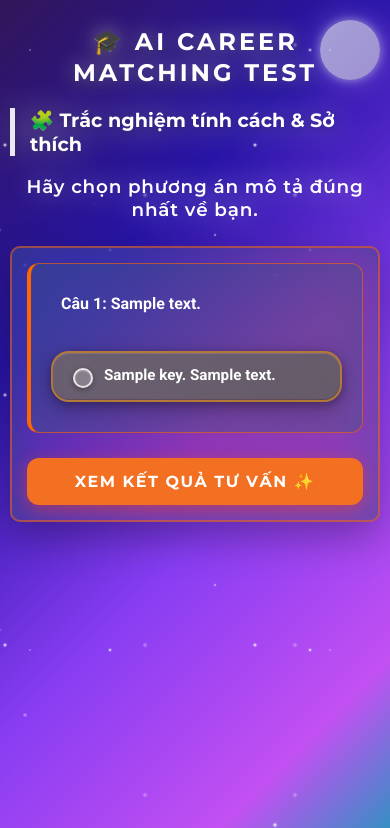
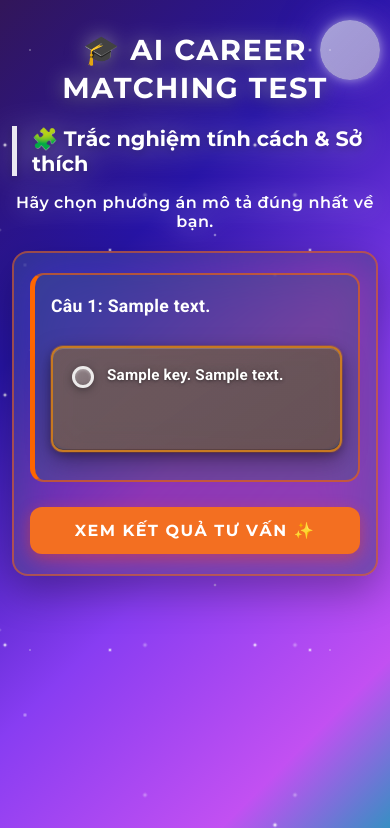
Before and after one commit to tuankiet247/OpenDay, a FastAPI app: template templates/index.html in a window 390 px wide. Shown: the top 828 px of the page. Run offline with FastAPI, Linux system fonts and the light colour scheme; the template is opened without the code that fills it: most values are stand-ins (such as "Sample title", 1, 10 or a date in 2020); some libraries are stand-ins or nearby versions.

Commit message:
Update style.css

```diff
--- a/static/style.css
+++ b/static/style.css
@@ -141,12 +141,12 @@ form, .result-box {
 
 /* Câu hỏi */
 .question-box {
-    margin-bottom: 25px;
-    padding: 20px;
+    margin-bottom: 30px;
+    padding: 25px;
     background: rgba(60, 90, 120, 0.35);
-    border: 1px solid rgba(255, 102, 0, 0.6);
-    border-left: 4px solid rgba(255, 102, 0, 1);
-    border-radius: 12px;
+    border: 2px solid rgba(255, 102, 0, 0.6);
+    border-left: 5px solid rgba(255, 102, 0, 1);
+    border-radius: 16px;
     transition: all 0.3s ease;
 }
 
@@ -158,50 +158,58 @@ form, .result-box {
 }
 
 .question-text {
-    font-size: 1.2rem;
-    font-weight: 800;
-    color: #FFFF;
-    margin-bottom: 18px;
+    font-size: 1.25rem;
+    font-weight: 700;
+    color: #FFFFFF;
+    margin-bottom: 20px;
     padding: 0;
     background: none;
     border: none;
     border-radius: 0;
+    line-height: 1.6;
+    letter-spacing: 0.3px;
 }
 
 /* Radio Buttons Customization */
 .options-container {
-    display: flex;
-    flex-direction: row;
-    flex-wrap: nowrap;
-    gap: 20px;
-    justify-content: space-between;
+    display: grid;
+    grid-template-columns: repeat(2, 1fr);
+    gap: 12px;
     padding: 10px 0;
+}
+
+@media (max-width: 768px) {
+    .options-container {
+        grid-template-columns: 1fr;
+        gap: 12px;
+    }
 }
 
 .option-label {
     cursor: pointer;
     background: linear-gradient(145deg,
-                                rgba(70, 100, 140, 0.75),
-                                rgba(60, 90, 130, 0.85));
-    padding: 16px 14px;
-    border-radius: 18px;
-    border: 2.5px solid rgba(255, 140, 0, 0.6);
-    transition: all 0.4s cubic-bezier(0.4, 0, 0.2, 1);
+                                rgba(75, 85, 110, 0.85),
+                                rgba(65, 75, 100, 0.9));
+    padding: 16px 18px;
+    border-radius: 14px;
+    border: 2.5px solid rgba(255, 140, 0, 0.7);
+    transition: all 0.35s cubic-bezier(0.4, 0, 0.2, 1);
     display: flex;
-    align-items: center;
-    justify-content: center;
-    gap: 8px;
-    flex: 1;
-    text-align: center;
-    min-width: 0;
+    align-items: flex-start;
+    justify-content: flex-start;
+    gap: 12px;
+    text-align: left;
+    min-height: 70px;
     position: relative;
     overflow: hidden;
-    -webkit-backdrop-filter: blur(12px) brightness(1.1);
-    backdrop-filter: blur(12px) brightness(1.1);
-    box-shadow: 0 6px 20px rgba(0, 0, 0, 0.3),
-                0 2px 8px rgba(0, 0, 0, 0.2),
-                inset 0 1px 0 rgba(255, 255, 255, 0.15),
-                inset 0 -1px 0 rgba(0, 0, 0, 0.2);
+    -webkit-backdrop-filter: blur(15px) saturate(180%) brightness(1.15);
+    backdrop-filter: blur(15px) saturate(180%) brightness(1.15);
+    box-shadow:
+        0 8px 24px rgba(0, 0, 0, 0.35),
+        0 3px 10px rgba(0, 0, 0, 0.25),
+        inset 0 1px 0 rgba(255, 255, 255, 0.2),
+        inset 0 -1px 0 rgba(0, 0, 0, 0.25),
+        0 0 0 1px rgba(255, 140, 0, 0.3);
 }
 
 .option-label::before {
@@ -210,13 +218,14 @@ form, .result-box {
     inset: 0;
     background: linear-gradient(110deg,
                                 transparent 0%,
-                                transparent 40%,
-                                rgba(255, 255, 255, 0.15) 50%,
-                                transparent 60%,
+                                transparent 35%,
+                                rgba(255, 255, 255, 0.25) 50%,
+                                transparent 65%,
                                 transparent 100%);
     transform: translateX(-100%);
-    transition: transform 0.6s ease;
+    transition: transform 0.7s ease;
     pointer-events: none;
+    border-radius: 14px;
 }
 
 .option-label:hover::before {
@@ -225,23 +234,29 @@ form, .result-box {
 
 .option-label span {
     white-space: normal;
-    line-height: 1.3;
+    line-height: 1.45;
     color: #FFFFFF;
-    font-weight: 700;
-    font-size: 0.95rem;
-    text-shadow: none;
+    font-weight: 600;
+    font-size: 0.98rem;
+    text-shadow: 0 1px 3px rgba(0, 0, 0, 0.4), 0 0 10px rgba(0, 0, 0, 0.2);
     position: relative;
     z-index: 1;
+    flex: 1;
+    letter-spacing: 0.2px;
 }
 
 .option-label:hover {
     background: linear-gradient(145deg,
-                                rgba(90, 120, 160, 0.85),
-                                rgba(70, 100, 140, 0.9));
-    border-color: rgba(255, 160, 50, 0.9);
-    box-shadow: 0 8px 30px rgba(0, 0, 0, 0.4),
-                inset 0 1px 0 rgba(255, 255, 255, 0.25),
-                inset 0 -1px 0 rgba(0, 0, 0, 0.3);
+                                rgba(95, 110, 145, 0.9),
+                                rgba(75, 90, 125, 0.95));
+    border-color: rgba(255, 165, 60, 1);
+    box-shadow:
+        0 10px 35px rgba(255, 140, 0, 0.25),
+        0 5px 15px rgba(0, 0, 0, 0.4),
+        inset 0 1px 0 rgba(255, 255, 255, 0.3),
+        inset 0 -1px 0 rgba(0, 0, 0, 0.35),
+        0 0 0 1px rgba(255, 165, 60, 0.5),
+        0 0 30px rgba(255, 140, 0, 0.15);
     transform: translateY(-4px) scale(1.03);
 }
 
@@ -252,37 +267,61 @@ form, .result-box {
 .option-label input[type="radio"] {
     -webkit-appearance: none;
     appearance: none;
-    width: 20px;
-    height: 20px;
-    border: 2.5px solid rgba(255, 255, 255, 0.8);
+    width: 24px;
+    height: 24px;
+    border: 3px solid rgba(255, 255, 255, 0.85);
     border-radius: 50%;
-    background: rgba(255, 255, 255, 0.2);
+    background: linear-gradient(145deg, rgba(255, 255, 255, 0.25), rgba(255, 255, 255, 0.15));
     cursor: pointer;
     position: relative;
-    transition: all 0.3s ease;
+    transition: all 0.35s cubic-bezier(0.4, 0, 0.2, 1);
     flex-shrink: 0;
-    box-shadow: 0 2px 6px rgba(0, 0, 0, 0.3),
-                inset 0 1px 2px rgba(255, 255, 255, 0.3);
+    margin-top: 2px;
+    box-shadow:
+        0 2px 8px rgba(0, 0, 0, 0.35),
+        inset 0 1px 3px rgba(255, 255, 255, 0.35),
+        inset 0 -1px 2px rgba(0, 0, 0, 0.2);
 }
 
 .option-label input[type="radio"]:checked {
-    background: linear-gradient(135deg, #FF8C00, #FF6600);
+    background: linear-gradient(135deg, #FF9500, #FF6B00);
     border-color: #FFFFFF;
-    box-shadow: 0 2px 6px rgba(0, 0, 0, 0.4),
-                inset 0 0 8px rgba(255, 255, 255, 0.5);
+    box-shadow:
+        0 0 15px rgba(255, 140, 0, 0.6),
+        0 2px 8px rgba(0, 0, 0, 0.4),
+        inset 0 1px 4px rgba(255, 255, 255, 0.4),
+        inset 0 0 12px rgba(255, 200, 100, 0.3);
 }
 
 .option-label input[type="radio"]:checked::after {
     content: '';
     position: absolute;
-    width: 8px;
-    height: 8px;
+    width: 10px;
+    height: 10px;
     background: #FFFFFF;
     border-radius: 50%;
     top: 50%;
     left: 50%;
     transform: translate(-50%, -50%);
-    box-shadow: 0 0 6px rgba(255, 255, 255, 0.8);
+    box-shadow:
+        0 0 8px rgba(255, 255, 255, 0.9),
+        0 0 15px rgba(255, 255, 255, 0.5),
+        0 1px 2px rgba(0, 0, 0, 0.3);
+    animation: radioChecked 0.3s cubic-bezier(0.4, 0, 0.2, 1);
+}
+
+@keyframes radioChecked {
+    0% {
+        transform: translate(-50%, -50%) scale(0);
+        opacity: 0;
+    }
+    50% {
+        transform: translate(-50%, -50%) scale(1.3);
+    }
+    100% {
+        transform: translate(-50%, -50%) scale(1);
+        opacity: 1;
+    }
 }
 
 /* Selected option highlight */
@@ -657,7 +696,7 @@ button:hover::after, .btn:hover::after {
         height: 60px;
         top: 20px;
         right: 10px;
-        opacity: 0.6; /* Reduce distractions */
+        opacity: 0.6;
         box-shadow:
             0 0 10px rgba(255, 255, 255, 0.8),
             0 0 30px rgba(255, 255, 255, 0.4),
@@ -665,62 +704,86 @@ button:hover::after, .btn:hover::after {
     }
 
     .container {
-        padding: 10px;
+        padding: 12px;
         width: 100%;
         box-sizing: border-box;
     }
 
     h1 {
-        font-size: 1.5rem; /* Giảm kích thước tiêu đề */
+        font-size: 1.8rem;
         margin-bottom: 20px;
         line-height: 1.3;
+        letter-spacing: 1.5px;
     }
 
-    h2, h3 {
-        font-size: 1.2rem;
+    h2 {
+        font-size: 1.3rem;
         margin-top: 15px;
     }
 
+    h3 {
+        font-size: 1.1rem;
+        margin-top: 12px;
+    }
+
+    .container > p {
+        font-size: 1rem;
+        margin-bottom: 20px;
+        letter-spacing: 0.5px;
+    }
+
     form, .result-box {
-        padding: 15px; /* Giảm padding của khung form */
-        border-radius: 10px;
+        padding: 20px 16px;
+        border-radius: 16px;
+    }
+
+    .question-box {
+        margin-bottom: 25px;
+        padding: 18px 16px;
+        border-radius: 14px;
     }
 
     .question-text {
-        font-size: 1rem;
-        padding: 10px;
-    }
-
-    .options-container {
-        flex-direction: column;
-        gap: 10px;
-        padding: 10px 0;
+        font-size: 1.1rem;
+        margin-bottom: 16px;
+        line-height: 1.5;
     }
 
     .option-label {
-        width: 100%;
-        box-sizing: border-box;
-        padding: 12px 15px;
-        font-size: 0.95rem;
-        justify-content: flex-start;
-        text-align: left;
+        padding: 16px 14px;
+        min-height: 70px;
+        border-radius: 12px;
+        gap: 10px;
     }
 
     .option-label span {
-        white-space: normal;
+        font-size: 0.95rem;
+        line-height: 1.45;
+        letter-spacing: 0.2px;
+    }
+
+    .option-label input[type="radio"] {
+        width: 22px;
+        height: 22px;
+    }
+
+    .option-label input[type="radio"]:checked::after {
+        width: 9px;
+        height: 9px;
     }
 
     .option-label:hover {
         transform: none;
-        box-shadow: 0 6px 20px rgba(0, 0, 0, 0.3),
-                    0 2px 8px rgba(0, 0, 0, 0.2),
-                    inset 0 1px 0 rgba(255, 255, 255, 0.15),
-                    inset 0 -1px 0 rgba(0, 0, 0, 0.2);
+    }
+
+    .option-label:active {
+        transform: scale(0.98);
     }
 
     button, .btn {
-        padding: 15px; /* Nút bấm to hơn */
-        font-size: 1rem;
+        padding: 16px 20px;
+        font-size: 1.05rem;
+        border-radius: 12px;
     }
 
     /* Mobile Responsive for Start Quiz Button */
```
